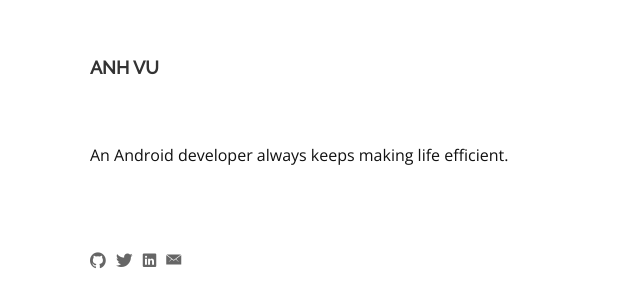
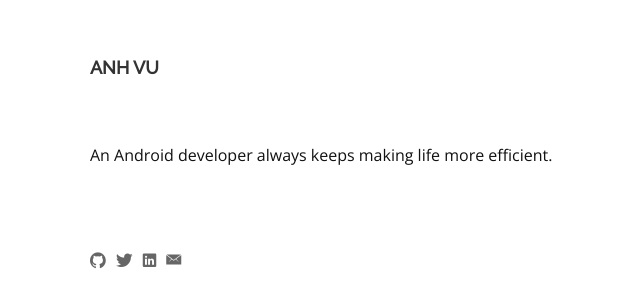
Before and after one commit to vuleanh/vuleanh.github.io, a plain HTML site: page index.html in a window 1280 px wide. Shown: the part 235-542 px from the top of the page, 221-861 px from the left. Drawn offline with nearby package versions, Linux system fonts and the light colour scheme.

Commit message:
update blog

```diff
--- a/index.html
+++ b/index.html
@@ -73,7 +73,7 @@
     <div class="container">
         <div class="content">
             <div class="markdown">
-                <p>An Android developer always keeps making life efficient.</p>
+                <p>An Android developer always keeps making life more efficient.</p>
             </div>
         </div>
     </div>
```
